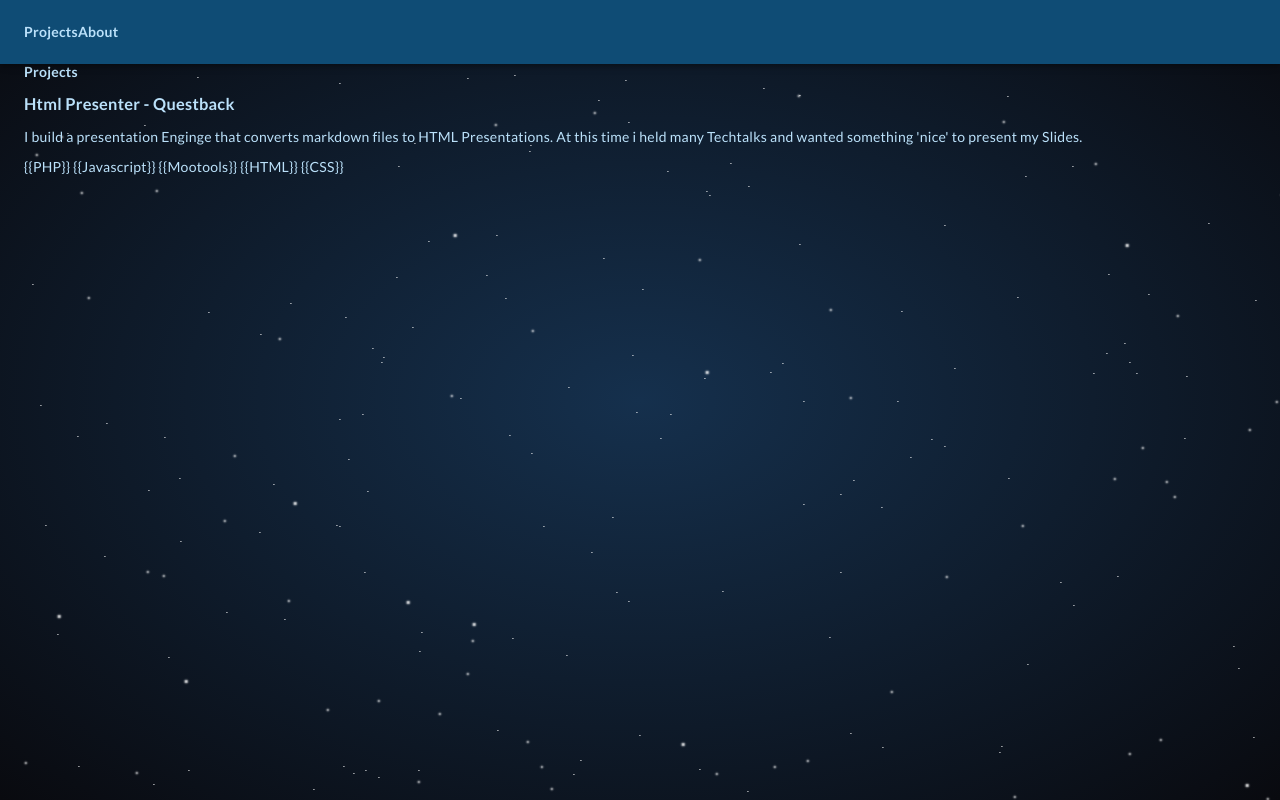
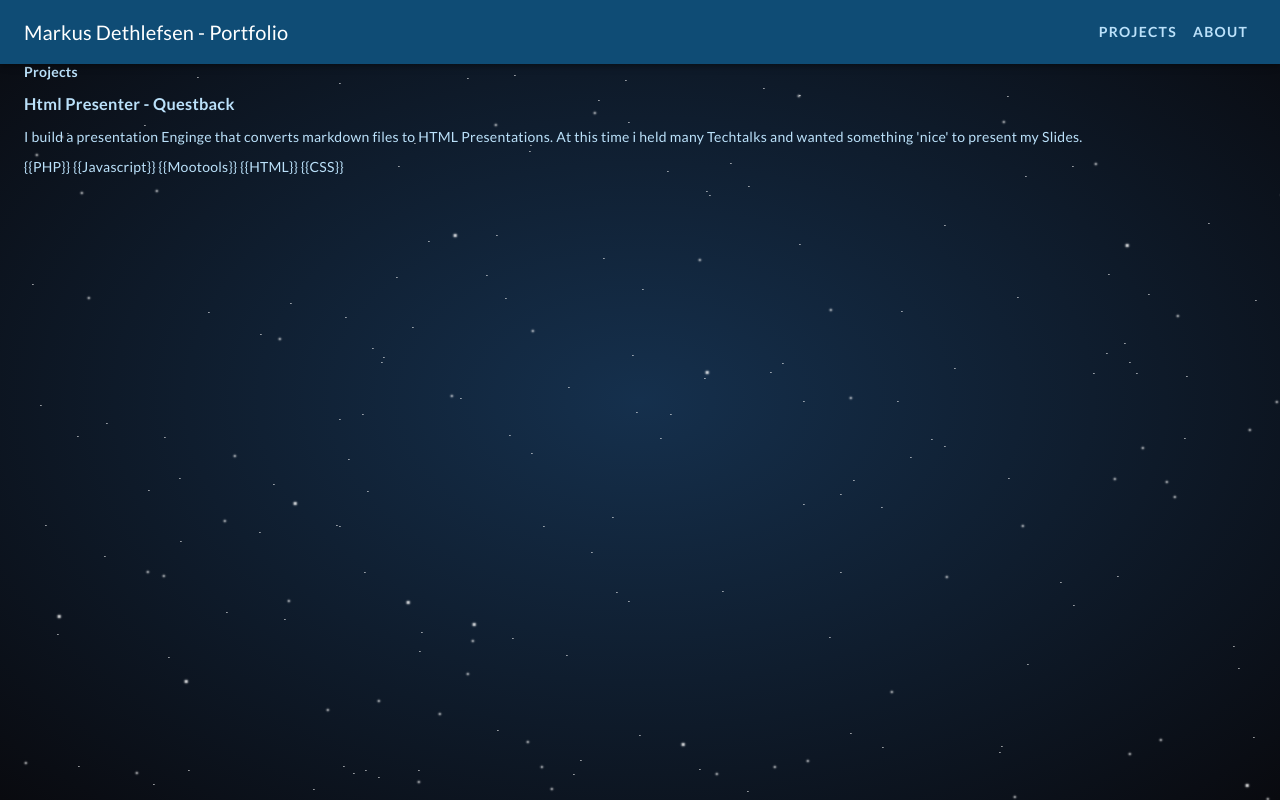
Before and after one commit to Drathal/portfolio, a Next.js app: page /project/about_me in a window 1280 px wide. Built offline with nearby package versions, Linux system fonts and the light colour scheme.

Commit message:
feat: more layout

```diff
--- a/components/Header.tsx
+++ b/components/Header.tsx
@@ -6,6 +6,8 @@ import AppBar from '@material-ui/core/AppBar'
 import Toolbar from '@material-ui/core/Toolbar'
 import Fab from '@material-ui/core/Fab'
 import Zoom from '@material-ui/core/Zoom'
+import Button from '@material-ui/core/Button'
+import Typography from '@material-ui/core/Typography'
 import KeyboardArrowUpIcon from '@material-ui/icons/KeyboardArrowUp'
 import useScrollTrigger from '@material-ui/core/useScrollTrigger'
 
@@ -16,7 +18,10 @@ interface Props {
 
 const useStyles = makeStyles((theme: Theme) =>
   createStyles({
-    root: {
+    title: {
+      flexGrow: 1
+    },
+    rootZoom: {
       position: 'fixed',
       bottom: theme.spacing(2),
       right: theme.spacing(2)
@@ -45,26 +50,40 @@ function ScrollTop(props: Props) {
 
   return (
     <Zoom in={trigger}>
-      <div onClick={handleClick} role="presentation" className={classes.root}>
+      <div
+        onClick={handleClick}
+        role="presentation"
+        className={classes.rootZoom}
+      >
         {children}
       </div>
     </Zoom>
   )
 }
 
-const Header: FC = () => (
+const Header: FC = () => {
+  const classes = useStyles()
+  return (
     <>
       <header className="header">
         <nav className="nav">
-        <AppBar>
+          <AppBar color="secondary">
             <Toolbar>
+              <Typography variant="h6" className={classes.title}>
+                Markus Dethlefsen - Portfolio
+              </Typography>
+
+              <Button color="inherit">
                 <Link href="/">
                   <a>Projects</a>
                 </Link>
+              </Button>
 
+              <Button color="inherit">
                 <Link href="/about">
                   <a>About</a>
                 </Link>
+              </Button>
             </Toolbar>
           </AppBar>
           <Toolbar id="back-to-top-anchor" />
@@ -77,5 +96,6 @@ const Header: FC = () => (
       </ScrollTop>
     </>
   )
+}
 
 export default Header
--- a/pages/index.tsx
+++ b/pages/index.tsx
@@ -15,7 +15,6 @@ interface IProps {
 const Index: FC<IProps> = ({ projects, title, description }) => {
   return (
     <Layout pageTitle={title}>
-      <h1 className="title">{title}</h1>
       <p>{description}</p>
       <main>
         <ProjectList projects={projects} />
--- a/theme/theme.ts
+++ b/theme/theme.ts
@@ -1,8 +1,8 @@
 import { createMuiTheme, ThemeOptions } from '@material-ui/core'
 
 export const paletteColorsDark = {
-  primary: '#0f4c75',
-  secondary: '#3282b8',
+  primary: '#ff7b00',
+  secondary: '#0f4c75',
   error: '#E44C65',
   background: '#090A0F',
   text: '#bbe1fa'
```
Also changed, not shown: components/Timeline/Item.tsx (+6 -2 lines). Lines whose indentation alone changed are shown as unchanged.
